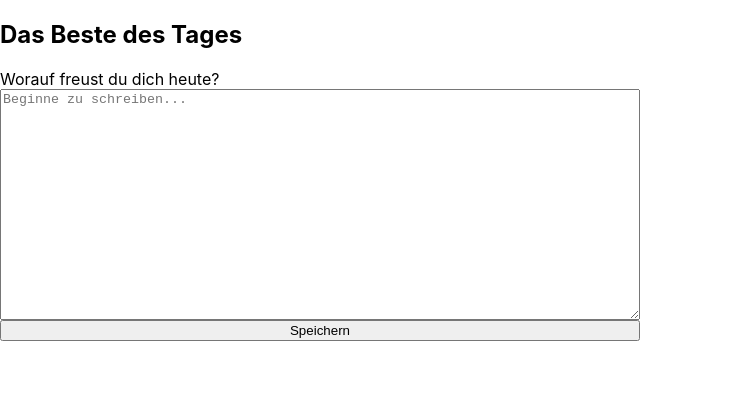
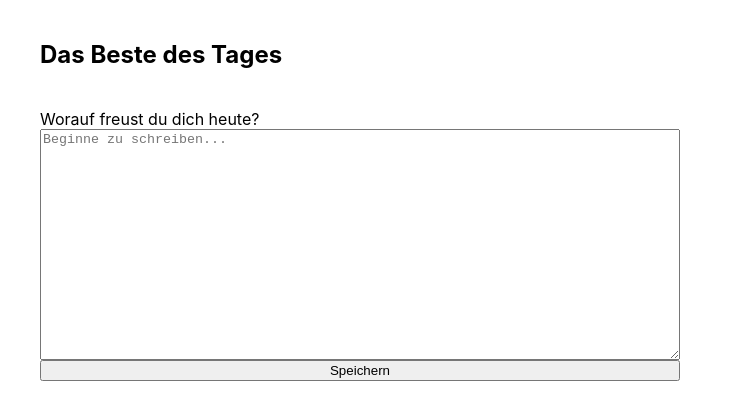
Before and after one commit to marialitwa/capstone-project, a Next.js app: page / in a window 1280 px wide. Shown: the top 420 px of the page, without its empty margins (0-743 px from the left). Built offline with nearby package versions, Linux system fonts and the light colour scheme.

Commit message:
Add Form reset method, clean up comments

```diff
--- a/components/QuestionCard.js
+++ b/components/QuestionCard.js
@@ -1,6 +1,6 @@
 import { useState } from "react";
 import styled from "styled-components";
-// import SubmitButton from "./SubmitButton";
+import SubmitButton from "./SubmitButton";
 
 export default function QuestionCard() {
   const [answer, setAnswer] = useState("");
@@ -8,13 +8,11 @@ export default function QuestionCard() {
   const handleSubmit = (event) => {
     event.preventDefault();
 
-    setAnswer(event.target.elements.morningquestion.value);
+    // Use setAnswer here instead of alert like in example from here: https://www.w3schools.com/react/showreact.asp?filename=demo2_react_forms_submit
+    setAnswer(event.target.elements.morningQuestion.value);
+
+    event.target.reset();
   };
-
-  //   const handleSubmit = (event) => {
-  //     event.preventDefault();
-  //     alert(`The answer you entered was: ${answer}`);
-  //   };
 
   return (
     <div>
@@ -22,13 +20,13 @@ export default function QuestionCard() {
         <label htmlFor="morning-question">Worauf freust du dich heute?</label>
         <textarea
           id="morning-question"
-          name="morningquestion"
+          name="morningQuestion"
           placeholder="Beginne zu schreiben..."
           rows="15"
           cols="30"
           maxlength="500"
         ></textarea>
-        <button type="submit">Speichern</button>
+        <SubmitButton />
       </Form>
       <p>{answer}</p>
     </div>
@@ -40,4 +38,5 @@ const Form = styled.form`
   flex-direction: column;
   justify-content: center;
   max-width: 50vw;
+  margin: 40px;
 `;
--- a/components/SubmitButton.js
+++ b/components/SubmitButton.js
@@ -1,17 +1,7 @@
-// import { useState } from "react";
-
-// export default function SubmitButton() {
-//   const [answer, setAnswer] = useState("");
-
-//   function handleClick() {
-//     setAnswer("Some text");
-//   }
-
-//   return (
-//     <>
-//       <button onClick={handleClick} type="submit">
-//         Speichern
-//       </button>
-//     </>
-//   );
-// }
+export default function SubmitButton() {
+  return (
+    <>
+      <button type="submit">Speichern</button>
+    </>
+  );
+}
--- a/components/Title.js
+++ b/components/Title.js
@@ -1,3 +1,10 @@
+import styled from "styled-components";
+
 export default function Title() {
-  return <h2>Das Beste des Tages</h2>;
+  return <Heading>Das Beste des Tages</Heading>;
 }
+
+const Heading = styled.h2`
+  display: flex;
+  margin: 40px;
+`;
--- a/pages/index.js
+++ b/pages/index.js
@@ -5,8 +5,10 @@ import Title from "../components/Title";
 export default function Home() {
   return (
     <>
-      <Title />
-      <QuestionCard />
+      <main>
+        <Title />
+        <QuestionCard />
+      </main>
     </>
   );
 }
```
